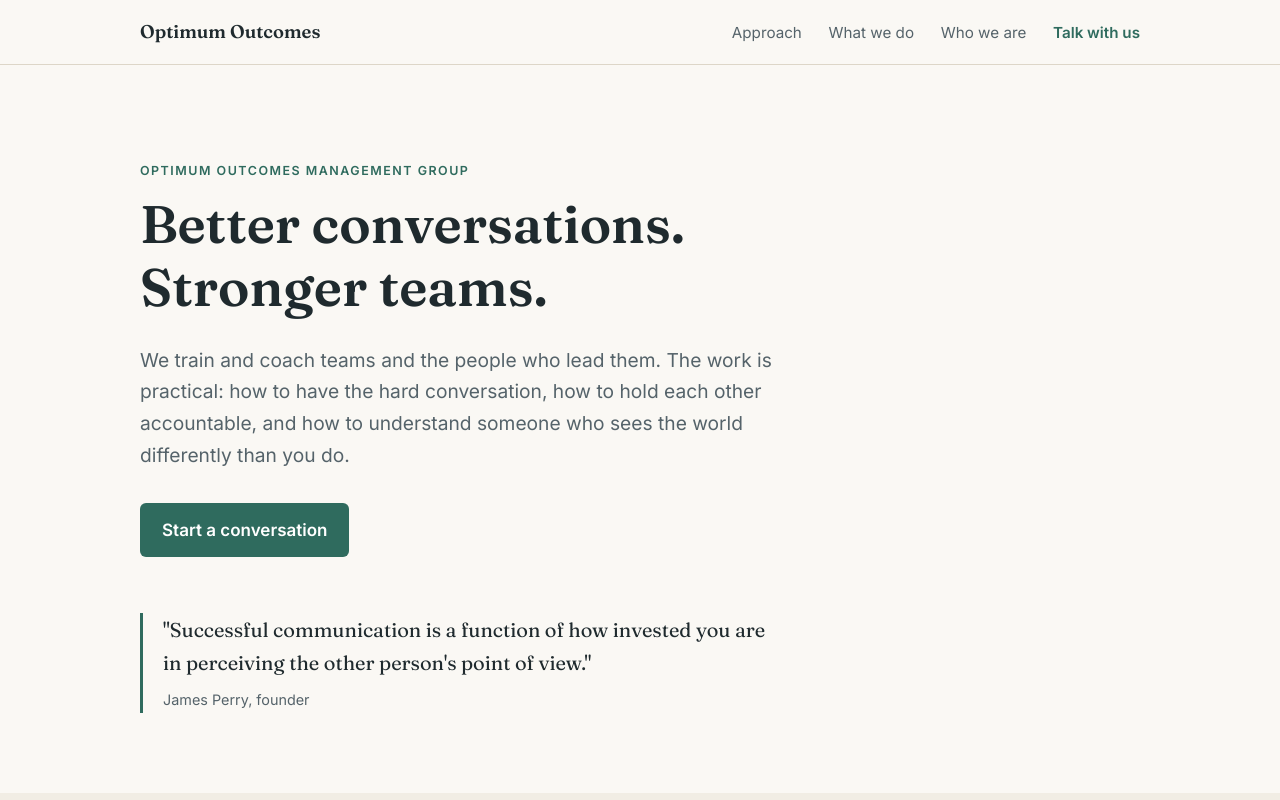
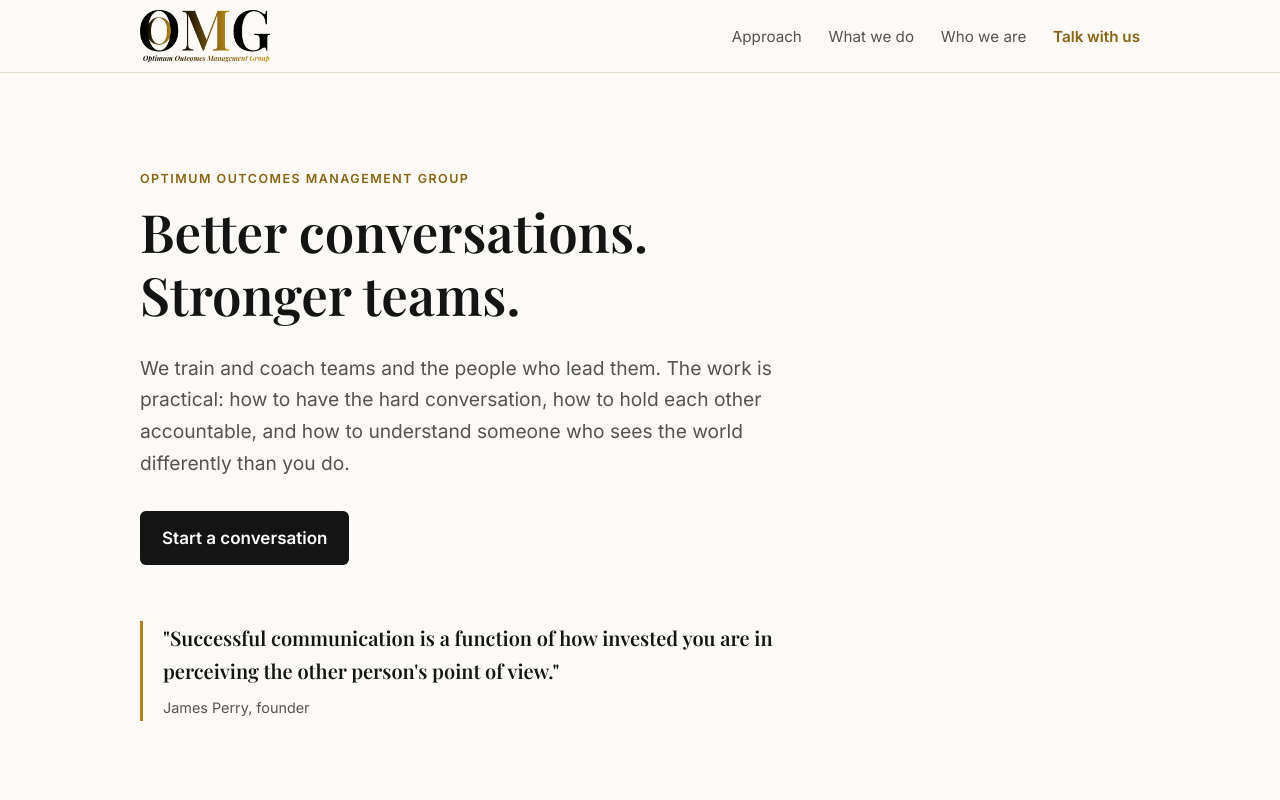
Before and after one commit to oomg-dev/optimumoutcomes-site, a plain HTML site: page index.html in a window 1280 px wide. Shown: the top 800 px of the page. Drawn offline with nearby package versions, Linux system fonts and the light colour scheme; a web font is replaced by a local one.

Commit message:
Add OOMG logo, favicon, and black and gold theme
Co-Authored-By: Claude Opus 5.5 <noreply@anthropic.com>
Claude-Session: https://claude.ai/code/session_01WRRav83pwwk7mCRPjV4sYc

```diff
--- a/index.html
+++ b/index.html
@@ -5,18 +5,21 @@
 <meta name="viewport" content="width=device-width, initial-scale=1">
 <title>Optimum Outcomes Management Group</title>
 <meta name="description" content="Communication training and coaching for teams and the people who lead them. Crucial conversations, emotional intelligence, motivational interviewing, and Plan-Do-Study-Act.">
+<link rel="icon" type="image/png" href="assets/favicon.png">
+<link rel="apple-touch-icon" href="assets/apple-touch-icon.png">
 <link rel="preconnect" href="https://fonts.googleapis.com">
 <link rel="preconnect" href="https://fonts.gstatic.com" crossorigin>
-<link href="https://fonts.googleapis.com/css2?family=Fraunces:opsz,wght@9..144,400;9..144,600&family=Inter:wght@400;500;600&display=swap" rel="stylesheet">
+<link href="https://fonts.googleapis.com/css2?family=Playfair+Display:ital,wght@0,600;1,600&family=Inter:wght@400;500;600&display=swap" rel="stylesheet">
 <style>
   :root {
-    --ink: #1f2a2e;
-    --muted: #55636a;
-    --paper: #faf8f4;
-    --panel: #f1ede4;
-    --accent: #2f6b5e;
-    --accent-dark: #22503f;
-    --rule: #ddd6c8;
+    --ink: #141414;
+    --muted: #55534e;
+    --paper: #fbfaf7;
+    --panel: #f3efe6;
+    --gold: #b2811a;
+    --accent: #8a6210;
+    --accent-dark: #141414;
+    --rule: #e2dccf;
     --max: 1040px;
   }
   * { box-sizing: border-box; }
@@ -27,7 +30,7 @@
     color: var(--ink);
     font: 17px/1.65 "Inter", system-ui, sans-serif;
   }
-  h1, h2, h3 { font-family: "Fraunces", Georgia, serif; font-weight: 600; line-height: 1.2; margin: 0 0 .5em; }
+  h1, h2, h3 { font-family: "Playfair Display", Georgia, serif; font-weight: 600; line-height: 1.2; margin: 0 0 .5em; }
   h1 { font-size: clamp(2.1rem, 5vw, 3.3rem); }
   h2 { font-size: clamp(1.6rem, 3.5vw, 2.2rem); }
   h3 { font-size: 1.2rem; }
@@ -39,8 +42,9 @@
 
   /* header */
   header { border-bottom: 1px solid var(--rule); background: var(--paper); position: sticky; top: 0; z-index: 10; }
-  header .wrap { display: flex; align-items: center; justify-content: space-between; height: 64px; }
-  .brand { font-family: "Fraunces", Georgia, serif; font-weight: 600; font-size: 1.15rem; color: var(--ink); text-decoration: none; }
+  header .wrap { display: flex; align-items: center; justify-content: space-between; height: 72px; }
+  .brand { display: block; line-height: 0; }
+  .brand img { height: 52px; width: auto; }
   nav a { color: var(--muted); text-decoration: none; margin-left: 22px; font-size: .95rem; }
   nav a:hover { color: var(--ink); }
   @media (max-width: 640px) { nav a:not(.nav-cta) { display: none; } }
@@ -49,10 +53,10 @@
   /* hero */
   .hero { padding: 96px 0 80px; }
   .hero p.lead { font-size: 1.2rem; color: var(--muted); max-width: 640px; }
-  .btn { display: inline-block; background: var(--accent); color: #fff; text-decoration: none; padding: 13px 22px; border-radius: 6px; font-weight: 600; margin-top: 12px; }
-  .btn:hover { background: var(--accent-dark); }
-  .quote { margin-top: 56px; border-left: 3px solid var(--accent); padding-left: 20px; max-width: 640px; }
-  .quote p { font-family: "Fraunces", Georgia, serif; font-size: 1.25rem; margin-bottom: .3em; }
+  .btn { display: inline-block; background: var(--ink); color: #fff; text-decoration: none; padding: 13px 22px; border-radius: 6px; font-weight: 600; margin-top: 12px; }
+  .btn:hover { background: var(--accent); }
+  .quote { margin-top: 56px; border-left: 3px solid var(--gold); padding-left: 20px; max-width: 640px; }
+  .quote p { font-family: "Playfair Display", Georgia, serif; font-size: 1.25rem; margin-bottom: .3em; }
   .quote span { color: var(--muted); font-size: .9rem; }
 
   /* approach */
@@ -62,7 +66,7 @@
   .grid p { color: var(--muted); margin: 0; }
 
   /* services */
-  .services .grid > div { border-top: 2px solid var(--accent); padding-top: 18px; }
+  .services .grid > div { border-top: 2px solid var(--gold); padding-top: 18px; }
 
   /* people */
   .people .grid { grid-template-columns: repeat(auto-fit, minmax(300px, 1fr)); gap: 40px; }
@@ -71,20 +75,20 @@
   /* contact */
   .contact { background: var(--ink); color: #f4f1ea; }
   .contact h2 { color: #fff; }
-  .contact p { color: #c9cfd1; max-width: 600px; }
-  .contact a { color: #9fd3c3; }
-  .contact .btn { background: #9fd3c3; color: var(--ink); }
-  .contact .btn:hover { background: #fff; }
+  .contact p { color: #cfcac0; max-width: 600px; }
+  .contact a { color: #d9a93f; }
+  .contact .btn { background: #d9a93f; color: var(--ink); }
+  .contact .btn:hover { background: #fff; color: var(--ink); }
   .contact-lines { margin-top: 28px; font-size: 1.05rem; }
 
-  footer { background: var(--ink); color: #8a979c; font-size: .85rem; padding: 24px 0 36px; border-top: 1px solid #33444a; }
+  footer { background: var(--ink); color: #8f8a80; font-size: .85rem; padding: 24px 0 36px; border-top: 1px solid #333; }
 </style>
 </head>
 <body>
 
 <header>
   <div class="wrap">
-    <a class="brand" href="#top">Optimum Outcomes</a>
+    <a class="brand" href="#top"><img src="assets/oomg-logo.png" alt="Optimum Outcomes Management Group" width="130" height="52"></a>
     <nav>
       <a href="#approach">Approach</a>
       <a href="#services">What we do</a>
```
Also changed, not shown: assets/apple-touch-icon.png (added), assets/favicon.png (added), assets/oomg-logo.png (added).
